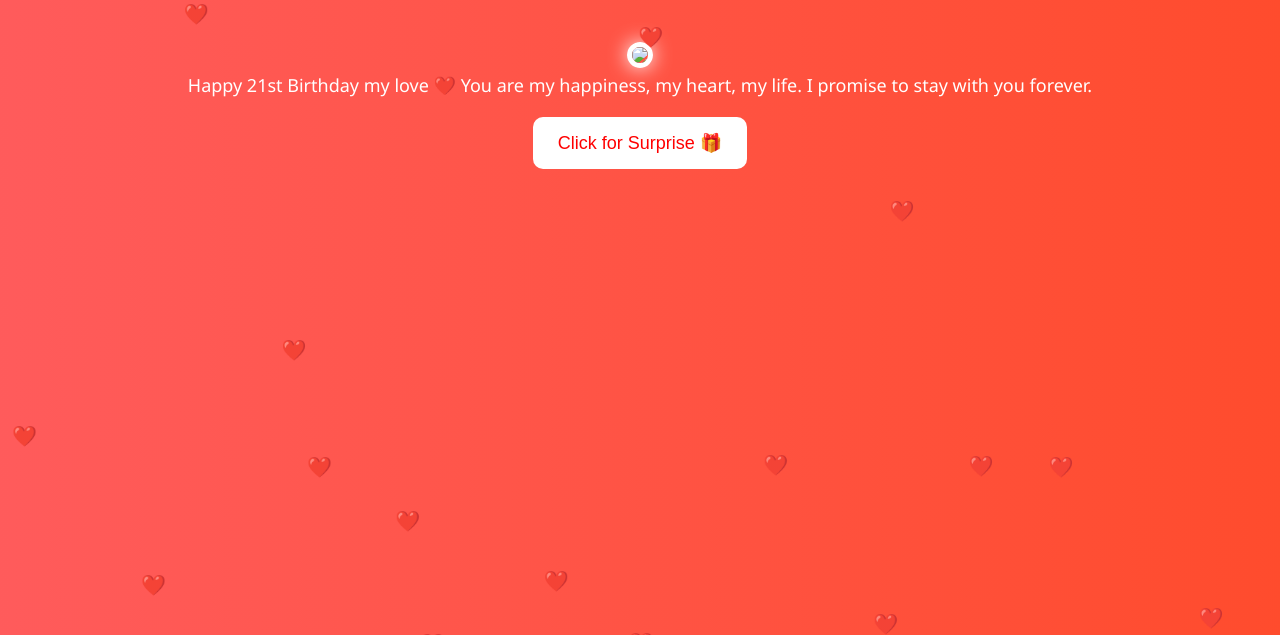
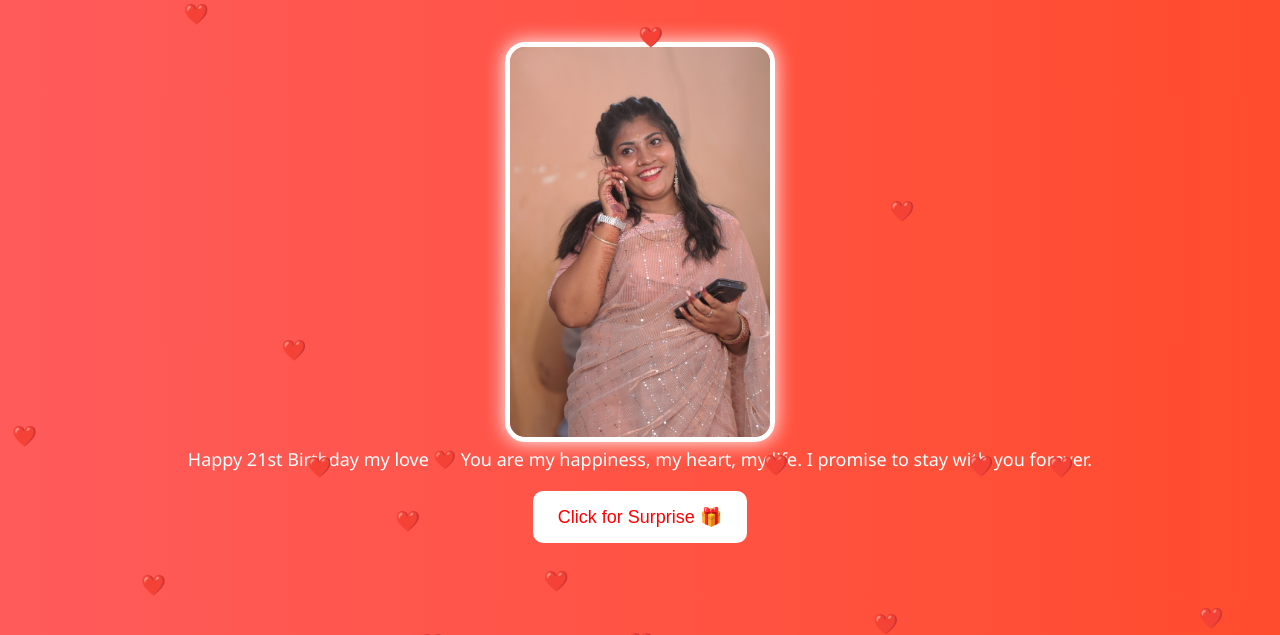
Before and after one commit to manojkumarsrinivasan2004-star/Monisha_birthday, a plain HTML site: page index.html in a window 1280 px wide. Shown: the part 165-800 px from the top of the page. Drawn offline with Linux system fonts and the light colour scheme.

Commit message:
Update index.html

```diff
--- a/index.html
+++ b/index.html
@@ -88,7 +88,7 @@ animation:fall 5s linear infinite;
 
 <h2>Monisha H 👑</h2>
 
-<img src="photo.jpg">
+<img src="R6M20616.JPG">
 
 <p>
 Happy 21st Birthday my love ❤️
```
